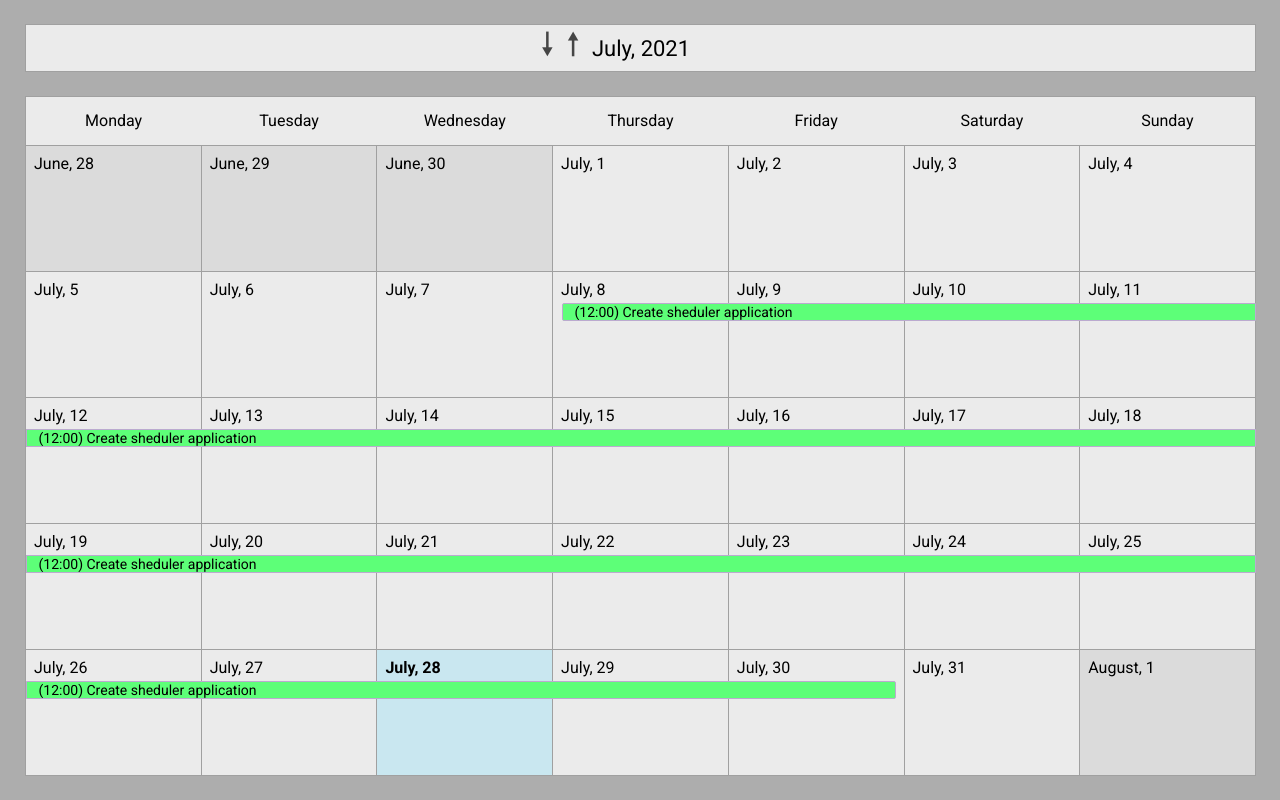
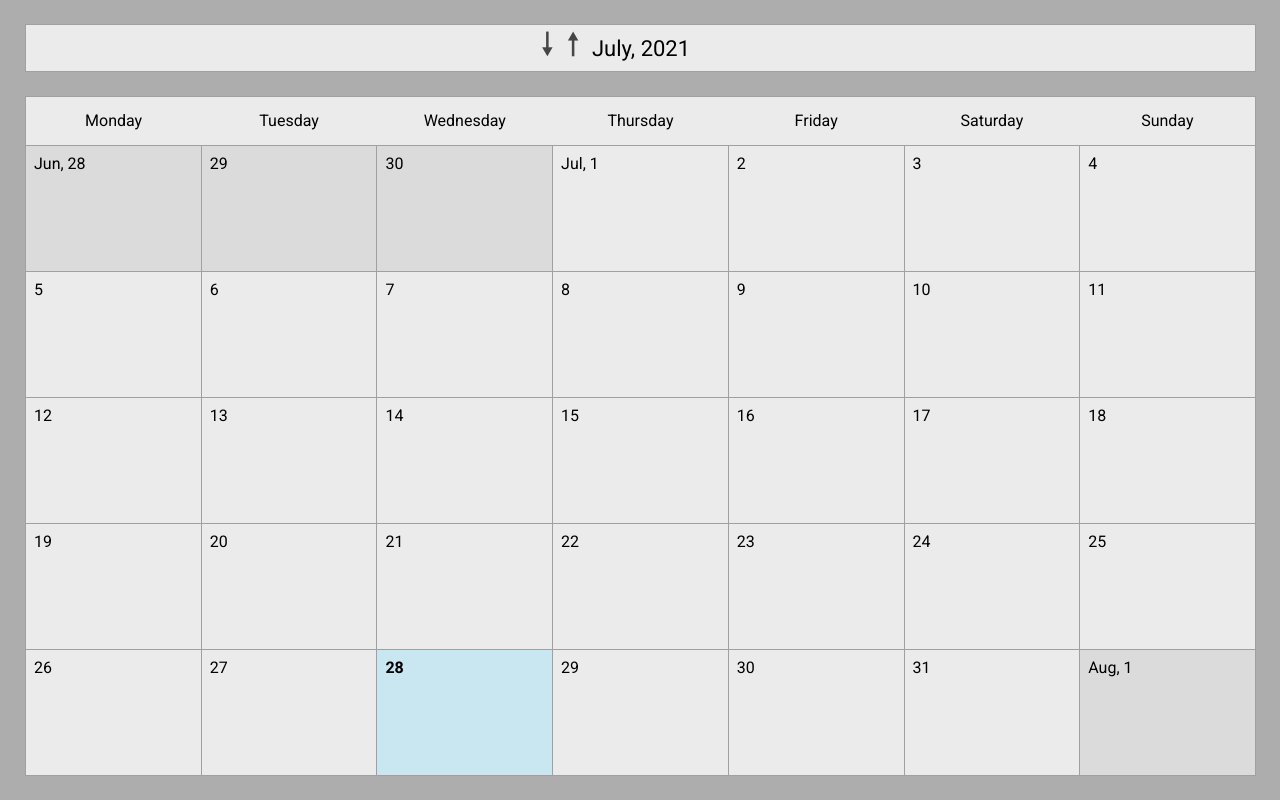
Before and after one commit to Overfirst/angular-scheduler, an Angular app: page / in a window 1280 px wide. Built offline with nearby package versions, Linux system fonts and the light colour scheme.

Commit message:
Only the first days of the months are shown in the full format

```diff
--- a/src/app/app.component.ts
+++ b/src/app/app.component.ts
@@ -11,8 +11,14 @@ export class AppComponent {
     {
       id: 1,
       name: 'Create sheduler application',
-      start: new Date('2021-7-8 12:00'),
-      end: new Date('2021-7-30 13:00'),
-    }
+      start: new Date('2021-08-06 12:00'),
+      end: new Date('2021-08-12 13:00'),
+    },
+    {
+      id: 2,
+      name: 'Test task',
+      start: new Date('2021-08-05 04:00'),
+      end: new Date('2021-08-05 13:00'),
+    },
   ];
 }
--- a/src/app/shared/components/sheduler/views/sheduler-month-view/sheduler-month-view.component.html
+++ b/src/app/shared/components/sheduler/views/sheduler-month-view/sheduler-month-view.component.html
@@ -28,7 +28,10 @@
                 [class.pale-date]="!dayInCurrentMonth(day)"
                 [class.today-date]="isToday(day)"
               >
-              <span>{{ day | date:'MMMM, d' }}</span>
+                <span *ngIf="isFullDate(day); else default">{{ day | date:'MMM, d' }}</span>
+                <ng-template #default>
+                  <span>{{ day | date:'d' }}</span>
+                </ng-template>
               </div>
             </td>
             <div class="events-box">
--- a/src/app/shared/components/sheduler/views/sheduler-month-view/sheduler-month-view.component.ts
+++ b/src/app/shared/components/sheduler/views/sheduler-month-view/sheduler-month-view.component.ts
@@ -42,6 +42,10 @@ export class ShedulerMonthViewComponent implements OnChanges {
 
   public isToday(date: Date): boolean {
     return this.service.isToday(date);
+  }
+
+  public isFullDate(date: Date): boolean {
+    return this.service.isFullDate(date, this.weeks);
   }
 
   public getEventDurationForTargetWeek(event: ShedulerEvent, monday: Date): string {
--- a/src/app/shared/services/sheduler.service.ts
+++ b/src/app/shared/services/sheduler.service.ts
@@ -1,5 +1,5 @@
 import { Injectable } from "@angular/core";
-import { addDays, addWeeks, startOfWeek, startOfMonth, isToday, isSameWeek, differenceInCalendarDays, getDay } from "date-fns";
+import { addDays, addWeeks, startOfWeek, startOfMonth, isToday, isSameWeek, differenceInCalendarDays, getDay, isFirstDayOfMonth } from "date-fns";
 import { ShedulerEvent, ViewDetalization } from "../interfaces";
 
 @Injectable({ providedIn: 'root' })
@@ -35,6 +35,11 @@ export class ShedulerService {
 
   public isToday(date: Date): boolean {
     return isToday(date);
+  }
+
+  public isFullDate(date: Date, weeks: Array<Date[]>): boolean {
+    const isFirstDayOfFirstWeek = date == weeks[0][0];
+    return isFirstDayOfFirstWeek || (!isFirstDayOfFirstWeek && isFirstDayOfMonth(date));
   }
 
   public getEventDurationForTargetWeek(event: ShedulerEvent, monday: Date, view: ViewDetalization): number {
```
Lines whose indentation alone changed are shown as unchanged.
